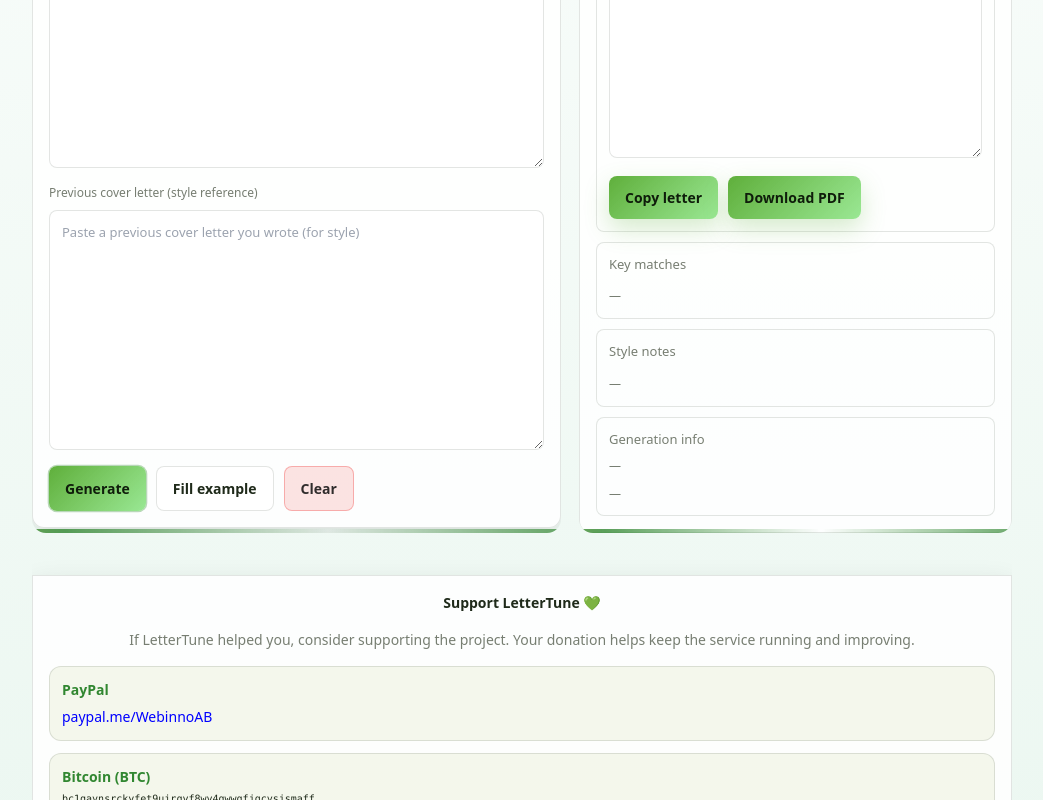
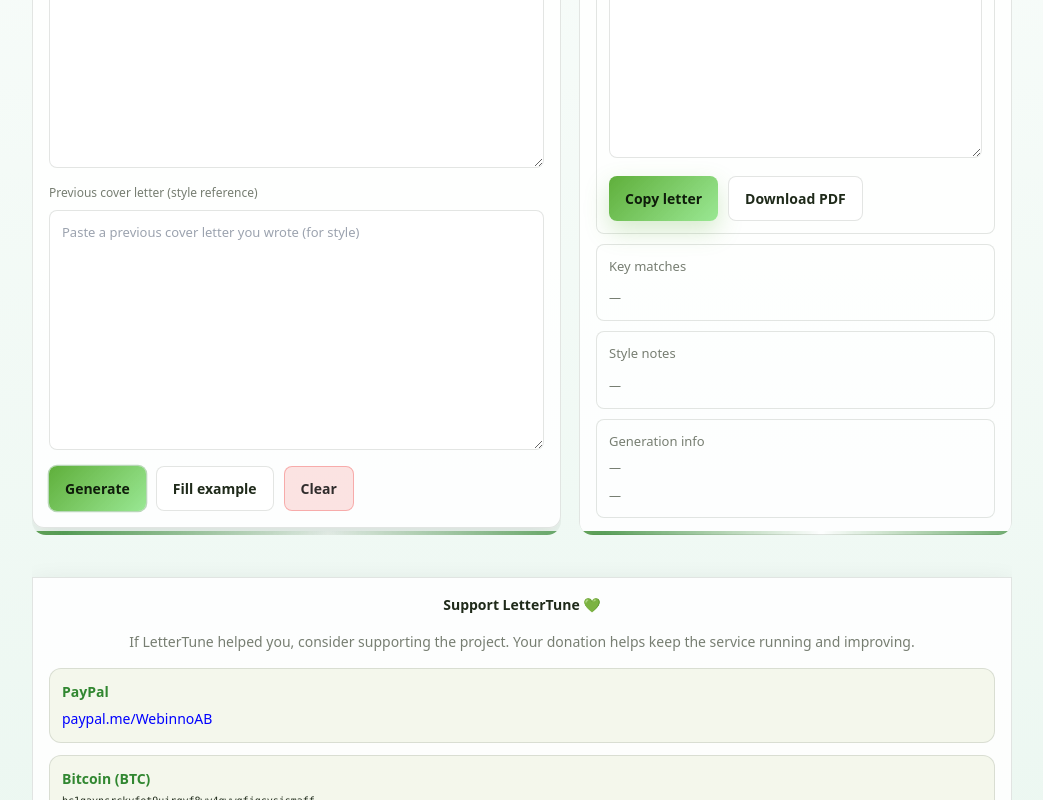
Before and after one commit to osgar-developer/lettertune-next, a Next.js app: page / in a window 1280 px wide. Shown: the part 757-1557 px from the top of the page, without its empty margins (118-1161 px from the left). Built offline with nearby package versions, Linux system fonts and the light colour scheme.

Commit message:
Fix: Download PDF button should match Fill example style

```diff
--- a/components/ResultCard.tsx
+++ b/components/ResultCard.tsx
@@ -106,12 +106,7 @@ export default function ResultCard({
               <button
                 onClick={handleDownloadPdf}
                 type="button"
-                className="border-0 rounded-lg px-4 py-[11px] font-bold cursor-pointer text-[14px] flex items-center justify-center gap-2 transition-transform btn-press"
-                style={{
-                  background: 'linear-gradient(135deg, #5faf3b, rgba(32, 203, 17, 0.45))',
-                  color: '#0f1d0b',
-                  boxShadow: '0 10px 24px rgba(95,175,59,0.25)',
-                }}
+                className="bg-white text-[#1f2a1a] border border-[rgba(31,42,26,0.12)] rounded-lg px-4 py-[11px] font-bold cursor-pointer text-[14px] card-hover btn-press"
               >
                 Download PDF
               </button>
```
